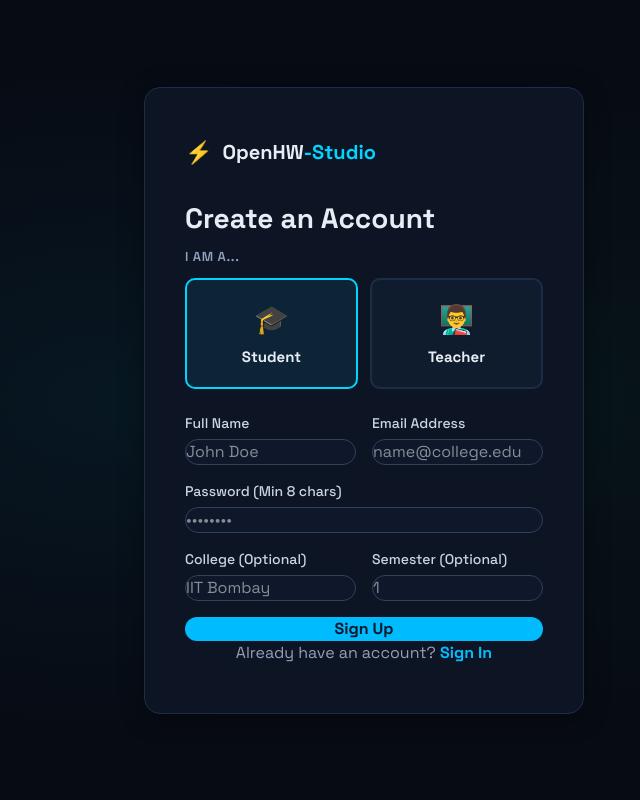
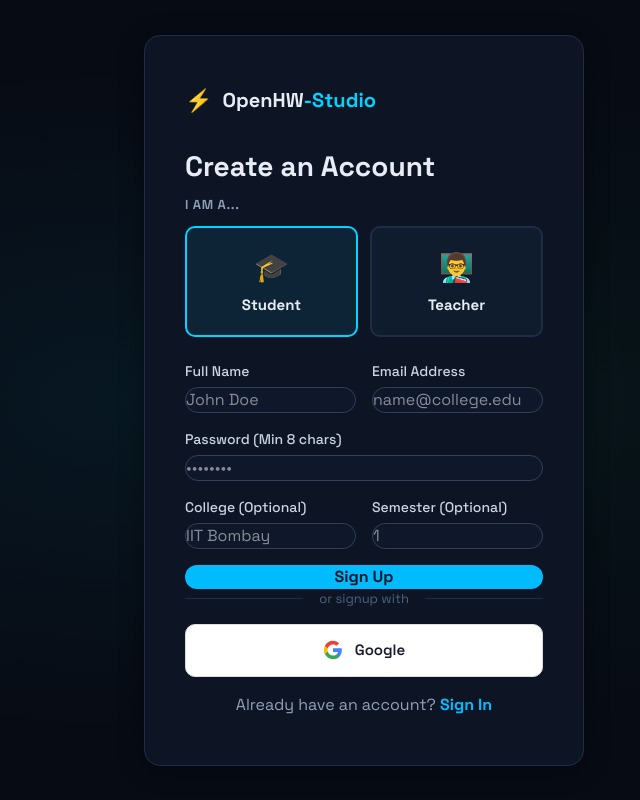
Before and after one commit to Satvik-Sharma511/OpenHW-studio-frontend, a React (Vite) app: page /signup in a window 1280 px wide. Shown: the whole page, without its empty margins (276-916 px from the left). Built offline with nearby package versions, Linux system fonts and the light colour scheme; no server answers; what @openhw/emulator would draw is missing.

Commit message:
feat: Implement user authentication with dedicated sign-in and sign-up pages and an AuthContext.

```diff
--- a/package.json
+++ b/package.json
@@ -11,7 +11,6 @@
   "dependencies": {
     "@babel/standalone": "^7.29.1",
     "@openhw/emulator": "github:OpenHW-Studio/openhw-studio-emulator#develop",
-    "@react-oauth/google": "^0.12.1",
     "@tailwindcss/postcss": "^4.2.1",
     "avr8js": "^0.21.0",
     "axios": "^1.6.7",
--- a/src/context/AuthContext.jsx
+++ b/src/context/AuthContext.jsx
@@ -1,7 +1,8 @@
 import { createContext, useContext, useState, useEffect } from 'react'
 import {
   getUser, getToken, saveUser, saveToken, logout as logoutService,
-  getAdminUser, getAdminToken, saveAdminUser, saveAdminToken, removeAdminToken, removeAdminUser
+  getAdminUser, getAdminToken, saveAdminUser, saveAdminToken, removeAdminToken, removeAdminUser,
+  fetchProfile
 } from '../services/authService.js'
 
 const AuthContext = createContext(null)
@@ -13,17 +14,40 @@
   const [adminToken, setAdminToken] = useState(null)
   const [loading, setLoading] = useState(true)
 
-  // Restore session(s) from localStorage on app load
+  // Restore session(s) from localStorage or URL on app load
   useEffect(() => {
+    const handleInitialLoad = async () => {
+      // 1. Check if returning from Google OAuth with a token in URL
+      const urlParams = new URLSearchParams(window.location.search);
+      const urlToken = urlParams.get('token');
+
+      if (urlToken) {
+        // Save token temporarily to fetch profile
+        saveToken(urlToken);
+        try {
+          // Fetch the user's profile using the new token
+          const data = await fetchProfile();
+          if (data && data.user) {
+            login(urlToken, data.user); // Save to context and local storage
+          }
+        } catch (error) {
+          console.error("Failed to fetch profile with OAuth token:", error);
+          logoutService();
+        } finally {
+          // Clean up the URL
+          window.history.replaceState({}, document.title, window.location.pathname);
+        }
+      } else {
+        // 2. Normal load: Check local storage
         const storedUser = getUser()
         const storedToken = getToken()
         if (storedUser && storedToken) {
           if (storedUser.role === 'admin') {
-        // Clear the old admin session from standard storage to fix redirect conflicts
             logoutService()
           } else {
             setUser(storedUser)
             setToken(storedToken)
+          }
         }
       }
 
@@ -35,7 +59,11 @@
       }
 
       setLoading(false)
+    };
+
+    handleInitialLoad();
   }, [])
+
 
   /**
    * Called after successful Google OAuth + backend verification
--- a/src/main.jsx
+++ b/src/main.jsx
@@ -1,16 +1,11 @@
 import React from 'react'
 import ReactDOM from 'react-dom/client'
-import { GoogleOAuthProvider } from '@react-oauth/google'
 import App from './App.jsx'
 import './index.css'
 
-const GOOGLE_CLIENT_ID = import.meta.env.VITE_GOOGLE_CLIENT_ID || '284093993900-a2rbfnijfr5u6c6puvn6u6vftndlp5vv.apps.googleusercontent.com'
-
 ReactDOM.createRoot(document.getElementById('root')).render(
   <React.StrictMode>
-    <GoogleOAuthProvider clientId={GOOGLE_CLIENT_ID}>
-      <App />
-    </GoogleOAuthProvider>
+    <App />
   </React.StrictMode>,
 )
 
--- a/src/pages/SigninPage.jsx
+++ b/src/pages/SigninPage.jsx
@@ -1,8 +1,9 @@
 import { useState, useEffect } from 'react'
 import { useNavigate, useSearchParams, Link } from 'react-router-dom'
-import { useGoogleLogin } from '@react-oauth/google'
 import { useAuth } from '../context/AuthContext.jsx'
-import { googleLogin, loginUser } from '../services/authService.js'
+import { loginUser } from '../services/authService.js'
+
+const BASE_URL = import.meta.env.VITE_API_BASE_URL || 'http://localhost:5000/api';
 
 export default function SigninPage() {
   const navigate = useNavigate()
@@ -53,31 +54,22 @@
     }
   }
 
-  const handleGoogleSuccess = useGoogleLogin({
-    onSuccess: async (tokenResponse) => {
-      if (!selectedRole) {
-        setError('Please select your role first.')
-        return
-      }
-      setLoading(true)
-      setError('')
-      try {
-        const res = await fetch('https://www.googleapis.com/oauth2/v3/userinfo', {
-          headers: { Authorization: `Bearer ${tokenResponse.access_token}` },
-        })
-        const googleUser = await res.json()
+  const handleGoogleLogin = () => {
+    if (!selectedRole) {
+      setError('Please select your role first.')
+      return
+    }
+    // Note: The backend will currently not know what role was selected.
+    // To support passing the role, we could store it in a cookie or localStorage here briefly,
+    // or append it to the Google OAuth URL. Let's save it to localStorage so the profile fetch knows it.
+    localStorage.setItem('pending_oauth_role', selectedRole);
 
-        const mockToken = 'mock_jwt_token'
-        login(mockToken, { ...googleUser, role: selectedRole })
-        navigate(selectedRole === 'teacher' ? '/teacher/dashboard' : '/student/dashboard')
-      } catch (err) {
-        setError('Google authentication failed.')
-      } finally {
-        setLoading(false)
-      }
-    },
-    onError: () => setError('Google sign-in was cancelled.')
-  })
+    // Redirect directly to the backend passport route
+    // The backend uses the base url but without the `/api` depending on how it's mounted.
+    // In server.js we mounted passport under /auth
+    const authUrl = BASE_URL.replace('/api', '/auth');
+    window.location.href = `${authUrl}/google`;
+  }
 
   return (
     <div className="auth-page">
@@ -149,7 +141,7 @@
 
         <button
           className={`google-btn ${!selectedRole ? 'disabled' : ''}`}
-          onClick={() => selectedRole ? handleGoogleSuccess() : setError('Select a role first')}
+          onClick={handleGoogleLogin}
           type="button"
         >
           <svg width="20" height="20" viewBox="0 0 24 24">
--- a/src/pages/signupPage.jsx
+++ b/src/pages/signupPage.jsx
@@ -9,6 +9,8 @@
   const { login, isAuthenticated, role } = useAuth()
   const [loading, setLoading] = useState(false)
   const [error, setError] = useState('')
+
+  const BASE_URL = import.meta.env.VITE_API_BASE_URL || 'http://localhost:5000/api';
 
   const [formData, setFormData] = useState({
     name: '',
@@ -45,6 +47,14 @@
     } finally {
       setLoading(false)
     }
+  }
+
+  const handleGoogleLogin = () => {
+    // Save the selected role before redirecting to Google OAuth
+    localStorage.setItem('pending_oauth_role', formData.role);
+
+    const authUrl = BASE_URL.replace('/api', '/auth');
+    window.location.href = `${authUrl}/google`;
   }
 
   return (
@@ -107,6 +117,22 @@
           </button>
         </form>
 
+        <div className="auth-divider"><span>or signup with</span></div>
+
+        <button
+          className="google-btn"
+          onClick={handleGoogleLogin}
+          type="button"
+        >
+          <svg width="20" height="20" viewBox="0 0 24 24">
+            <path fill="#4285F4" d="M22.56 12.25c0-.78-.07-1.53-.2-2.25H12v4.26h5.92c-.26 1.37-1.04 2.53-2.21 3.31v2.77h3.57c2.08-1.92 3.28-4.74 3.28-8.09z" />
+            <path fill="#34A853" d="M12 23c2.97 0 5.46-.98 7.28-2.66l-3.57-2.77c-.98.66-2.23 1.06-3.71 1.06-2.86 0-5.29-1.93-6.16-4.53H2.18v2.84C3.99 20.53 7.7 23 12 23z" />
+            <path fill="#FBBC05" d="M5.84 14.09c-.22-.66-.35-1.36-.35-2.09s.13-1.43.35-2.09V7.07H2.18C1.43 8.55 1 10.22 1 12s.43 3.45 1.18 4.93l2.85-2.22.81-.62z" />
+            <path fill="#EA4335" d="M12 5.38c1.62 0 3.06.56 4.21 1.64l3.15-3.15C17.45 2.09 14.97 1 12 1 7.7 1 3.99 3.47 2.18 7.07l3.66 2.84c.87-2.6 3.3-4.53 6.16-4.53z" />
+          </svg>
+          Google
+        </button>
+
         <p className="mt-6 text-center text-slate-400">
           Already have an account? <Link to="/signin" className="text-sky-400 font-bold no-underline ml-1">Sign In</Link>
         </p>
```
Also changed, not shown: 1 other file (tests, documents, lock files or other folders). Lines whose indentation alone changed are shown as unchanged.
